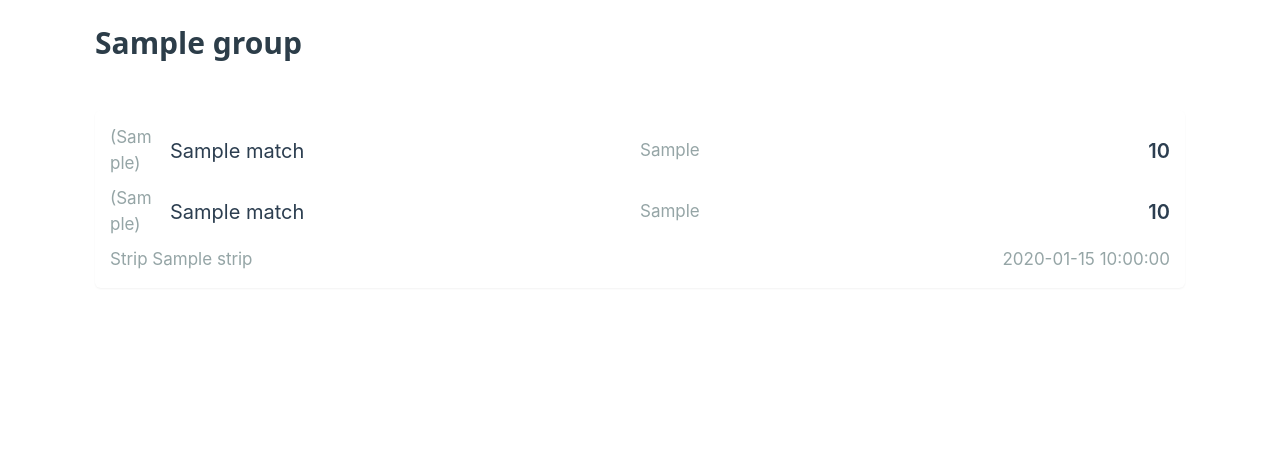
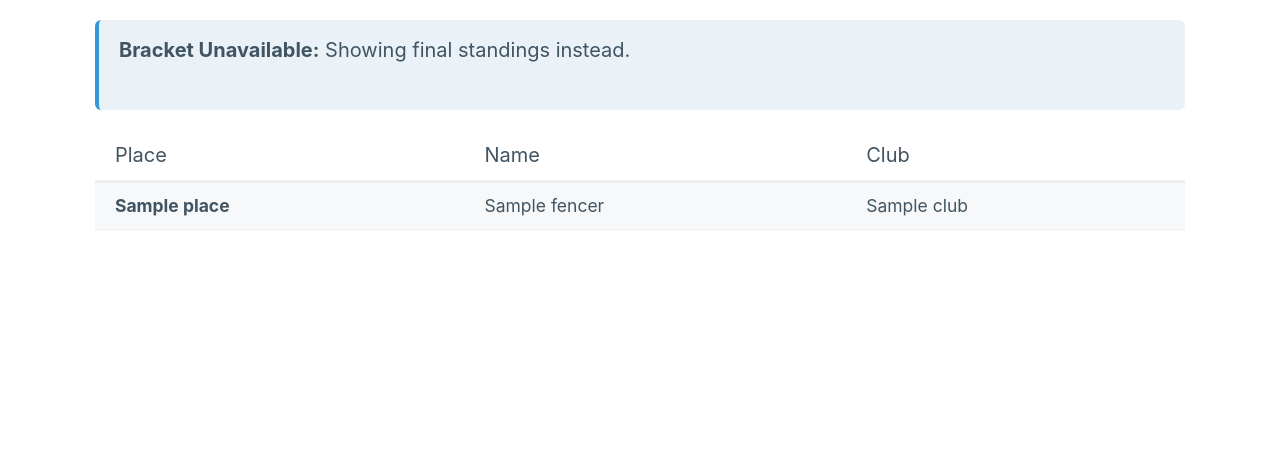
Before and after one commit to Remco28/fencer-schedules, a FastAPI app: template app/templates/de.html in a window 1280 px wide. Shown: the part 133-601 px from the top of the page. Run offline with FastAPI, Linux system fonts and the light colour scheme; the template is opened without the code that fills it: most values are stand-ins (such as "Sample title", 1, 10 or a date in 2020).

Commit message:
feat(fallback): show final standings when DE tableau is unavailable
- Implement _do_final_standings helper to fetch JSON results
- Update de_view to fallback to standings on parser failure
- Render standings table in de.html as fallback UI

```diff
--- a/app/main.py
+++ b/app/main.py
@@ -22,6 +22,7 @@
     fetch_tournament_schedule,
     fetch_event_page,
     fetch_competitors_json,
+    fetch_event_results_json,
     FTLHTTPError,
     FTLParseError,
 )
@@ -892,6 +893,34 @@
     }
 
 
+def _do_final_standings(
+    event_id: str,
+    force_refresh: bool = False,
+) -> Dict[str, Any]:
+    """
+    Internal helper to fetch final standings when DE tableau is unavailable.
+    """
+    results = fetch_event_results_json(
+        event_id,
+        timeout=TIMEOUT,
+        force_refresh=force_refresh,
+    )
+
+    standings = []
+    for row in results:
+        standings.append({
+            "place": row.get("place"),
+            "name": row.get("name"),
+            "club": row.get("clubs") or row.get("club1"),
+            "country": row.get("country"),
+        })
+
+    return {
+        "event_id": event_id,
+        "standings": standings,
+    }
+
+
 # ============================================================================
 # Legacy Detail View Routes (Pools Overview, DE Tableau)
 # ============================================================================
@@ -948,17 +977,22 @@
     try:
         data = _do_de_tableau(event_id, round_id, force_refresh)
     except Exception as exc:
-        logger.error("DE view failed for %s/%s: %s", event_id, round_id, exc, exc_info=True)
-        return dependencies.templates.TemplateResponse(
-            request,
-            "de.html",
-            {
-                "user": user,
-                "data": None,
-                "error": f"Unable to load bracket: {exc}",
-                "ftl_url": ftl_url
-            },
-        )
+        logger.warning("DE parsing failed for %s/%s (%s). Attempting fallback to standings.", event_id, round_id, exc)
+        try:
+            # Fallback: Fetch final standings
+            data = _do_final_standings(event_id, force_refresh)
+        except Exception as fallback_exc:
+            logger.error("DE fallback failed: %s", fallback_exc)
+            return dependencies.templates.TemplateResponse(
+                request,
+                "de.html",
+                {
+                    "user": user,
+                    "data": None,
+                    "error": f"Unable to load bracket: {exc}",
+                    "ftl_url": ftl_url
+                },
+            )
 
     return dependencies.templates.TemplateResponse(
         request,
--- a/app/templates/de.html
+++ b/app/templates/de.html
@@ -27,6 +27,33 @@
         </div>
         {% endif %}
     </article>
+    {% elif data.standings %}
+
+    <div class="info">
+        <p><strong>Bracket Unavailable:</strong> Showing final standings instead.</p>
+    </div>
+
+    <section>
+        <table role="grid">
+            <thead>
+                <tr>
+                    <th>Place</th>
+                    <th>Name</th>
+                    <th>Club</th>
+                </tr>
+            </thead>
+            <tbody>
+                {% for fencer in data.standings %}
+                <tr>
+                    <td><strong>{{ fencer.place }}</strong></td>
+                    <td>{{ fencer.name }}</td>
+                    <td>{{ fencer.club }}</td>
+                </tr>
+                {% endfor %}
+            </tbody>
+        </table>
+    </section>
+
     {% elif not data or not data.groups %}
     <div class="fencer-group-empty">No bracket data available.</div>
     {% else %}
```
